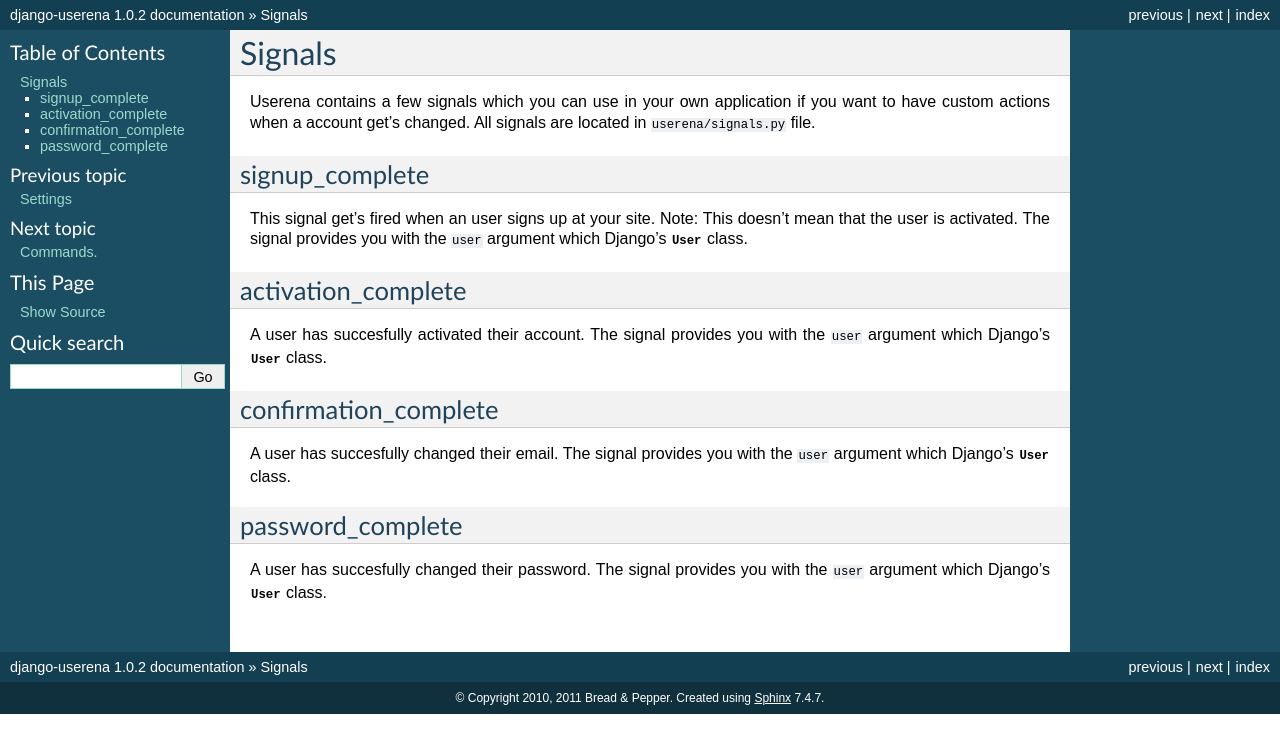
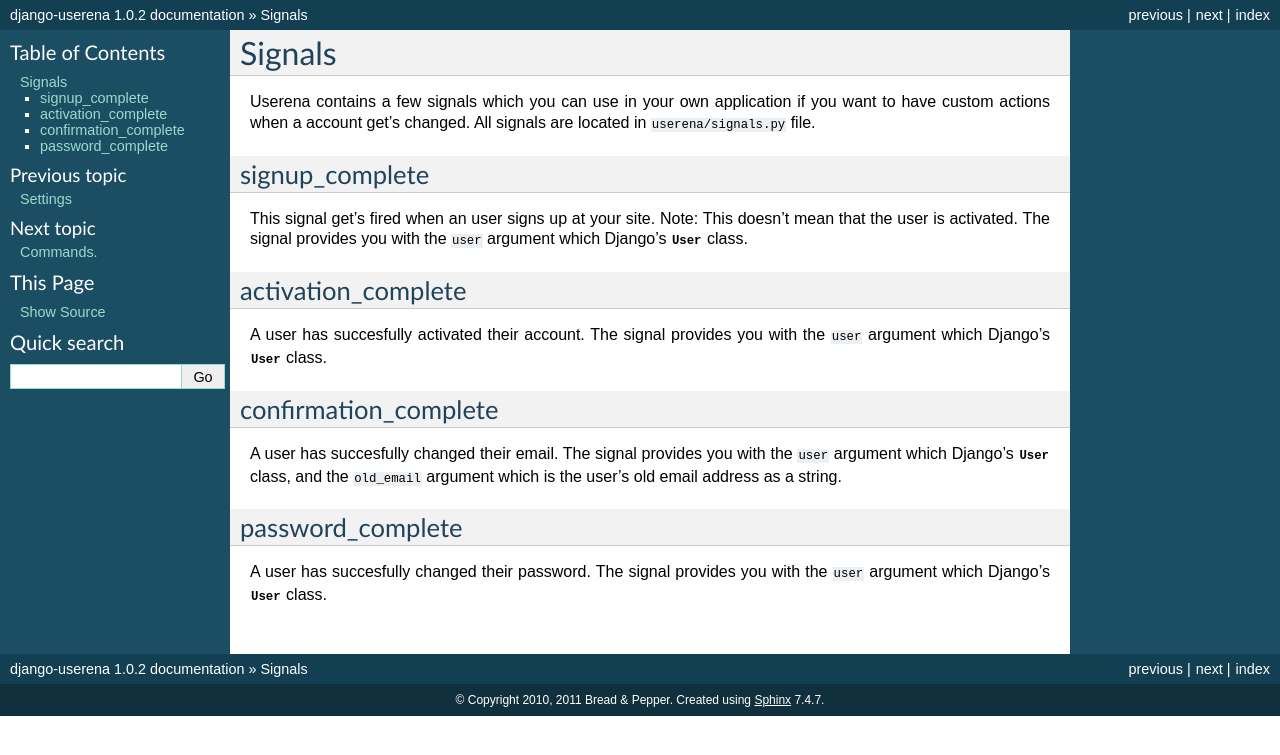
Before and after one commit to bread-and-pepper/django-userena, a Sphinx documentation site: the page built from docs/signals.rst, in a window 1280 px wide. Shown: the top 755 px of the page. Built offline with Sphinx 7.4.7, drawn with Linux system fonts in a browser that asks for light colours.

Commit message:
Provide the old email address in the confirmation_complete signal.
This is useful to confirmation_complete signal handlers that need to
update a mailing list subscription with the new address.

```diff
--- a/docs/signals.rst
+++ b/docs/signals.rst
@@ -23,8 +23,10 @@ the ``user`` argument which Django's :class:`User` class.
 confirmation_complete
 ---------------------
 
-A user has succesfully changed their email. The signal provides you with
-the ``user`` argument which Django's :class:`User` class.
+A user has succesfully changed their email. The signal provides you
+with the ``user`` argument which Django's :class:`User` class, and the
+``old_email`` argument which is the user's old email address as a
+string.
 
 password_complete
 -----------------
```
Also changed, not shown: 2 other files.
